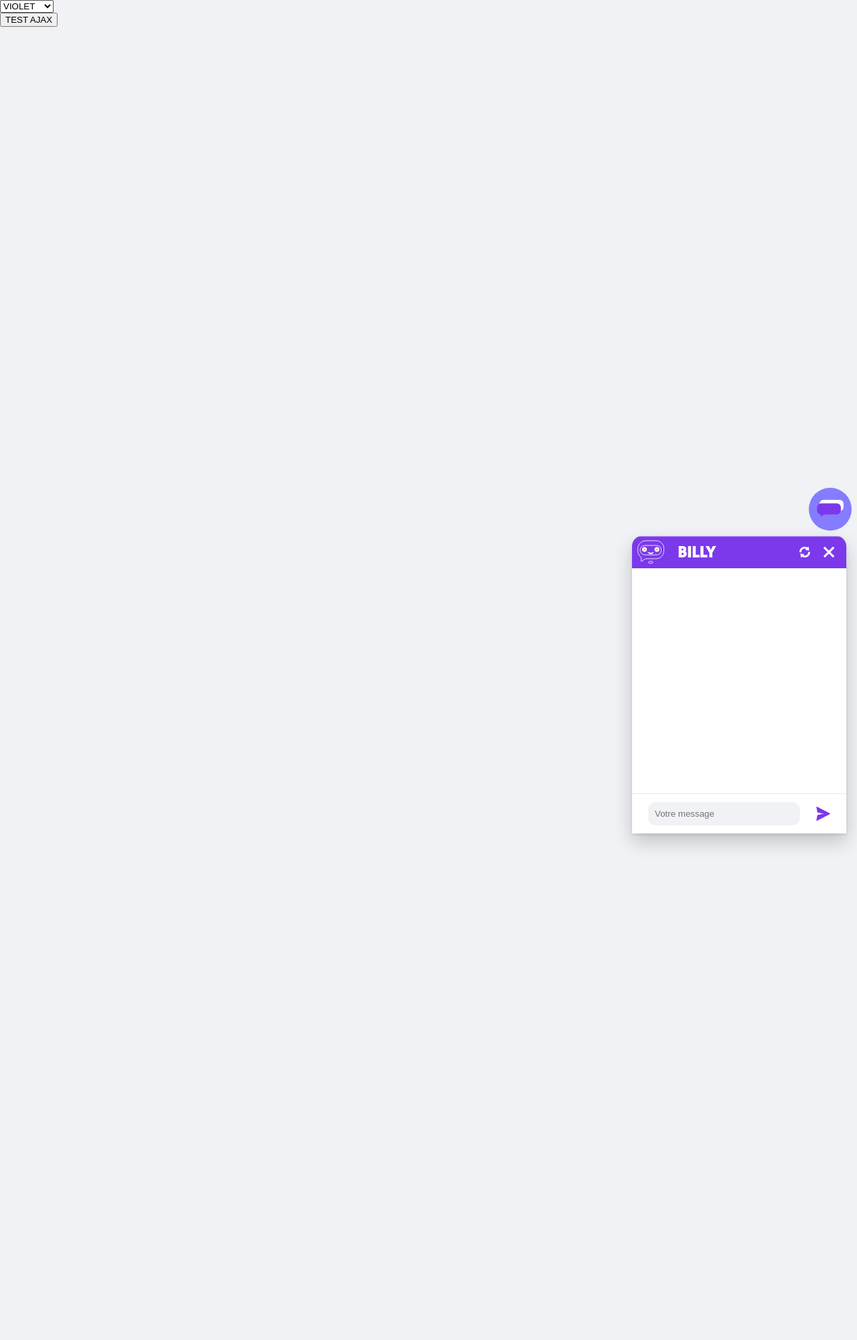
After one commit to RomainNgd/chatbot, a PHP site: template views/chatbot.php in a window 1280 px wide. The commit adds this page. Shown: the whole page at 67% size. Run offline with PHP 8.4, Linux system fonts and the light colour scheme; the template is opened without the code that fills it, so the values that code supplies are empty.

Commit message:
test admin

```diff
--- /dev/null
+++ b/views/chatbot.php
@@ -0,0 +1,160 @@
+<?php
+
+include './include/header.php';
+include './include/inc.php';
+
+$cls_chatbot = new cls_chatbot();
+?>
+
+<body>
+<navbar>
+
+</navbar>
+<div id="bulle" class="hide-bulle">
+    <div class="brand">
+        <svg xmlns="http://www.w3.org/2000/svg" viewBox="0 0 48.22 48" class="logo">
+            <defs>
+                <style>.cls-1 {
+                        fill: #fff;
+                    }
+
+                    .cls-2 {
+                        fill: #7b39eb;
+                    }
+
+                    .cls-2, .cls-3, .cls-4 {
+                        stroke: #fff;
+                        stroke-miterlimit: 10;
+                    }
+
+                    .cls-3 {
+                        fill: none;
+                    }
+
+                    .cls-4 {
+                        fill: #ffbf85;
+                        stroke-width: 2px;
+                    }</style>
+            </defs>
+            <g id="fond_icone">
+                <path class="cls-2"
+                      d="M33.65,3.72H14.88C7.11,3.72,.81,10.02,.81,17.8v4.21c0,4.82,2.43,9.08,6.13,11.61v7.38l7.73-4.93c.07,0,.15,.01,.22,.01h18.77c7.77,0,14.07-6.3,14.07-14.07v-4.21c0-7.77-6.3-14.07-14.07-14.07Z"/>
+                <ellipse class="cls-2" cx="24" cy="42.47" rx="4.19" ry="1.91"/>
+            </g>
+            <g id="Calque_2">
+                <rect class="cls-3" x="4.88" y="12.15" width="38.17" height="16.98" rx="8.49" ry="8.49"/>
+                <g>
+                    <g>
+                        <circle class="cls-4" cx="12.76" cy="19.36" r="3.32"/>
+                        <circle class="cls-4" cx="35.17" cy="19.36" r="3.32"/>
+                    </g>
+                    <path class="cls-1" d="M19.02,24.34c3.62,1.81,6.48,2.04,9.89,0-1.93,4.07-7.81,3.77-9.89,0h0Z"/>
+                </g>
+            </g>
+        </svg>
+        <h2 class="name">BILLY</h2>
+    </div>
+    Bonjour, je suis billy, un robot à votre service. <br> Posez moi une question !
+</div>
+<div class="button-animation" id="chat-button" onclick="openChat()">
+    <svg id="button-svg" class="openlogo" xmlns="http://www.w3.org/2000/svg" viewBox="0 0 272 187.03">
+        <defs>
+            <style>.cls-1 {
+                    fill: #8a2bff;
+                }
+
+                .cls-1, .cls-2 {
+                    stroke: #fff;
+                    stroke-miterlimit: 10;
+                }
+
+                .cls-2 {
+                    fill: #fff;
+                }</style>
+        </defs>
+        <g id="Calque_1-2">
+            <g>
+                <path class="cls-1"
+                      d="m229.72,115.5H100.06l-44.56,35,13.78-35c-22.98,0-41.78-18.8-41.78-41.78v-31.44C27.5,19.3,46.3.5,69.28.5h160.44c22.98,0,41.78,18.8,41.78,41.78v31.44c0,22.98-18.8,41.78-41.78,41.78Z"/>
+                <path class="cls-2"
+                      d="m202.72,150.5H73.06l-44.56,35,13.78-35c-22.98,0-41.78-18.8-41.78-41.78v-31.44c0-22.98,18.8-41.78,41.78-41.78h160.44c22.98,0,41.78,18.8,41.78,41.78v31.44c0,22.98-18.8,41.78-41.78,41.78Z"/>
+            </g>
+        </g>
+    </svg>
+</div>
+<div id="chatbox" class="close-chatbox">
+    <div id="chatbox-header">
+        <div class="brand">
+            <svg xmlns="http://www.w3.org/2000/svg" viewBox="0 0 48.22 48" class="logo">
+                <defs>
+                    <style>.cls-1 {
+                            fill: #fff;
+                        }
+
+                        .cls-2 {
+                            fill: #7b39eb;
+                        }
+
+                        .cls-2, .cls-3, .cls-4 {
+                            stroke: #fff;
+                            stroke-miterlimit: 10;
+                        }
+
+                        .cls-3 {
+                            fill: none;
+                        }
+
+                        .cls-4 {
+                            fill: #ffbf85;
+                            stroke-width: 2px;
+                        }</style>
+                </defs>
+                <g id="fond_icone">
+                    <path class="cls-2"
+                          d="M33.65,3.72H14.88C7.11,3.72,.81,10.02,.81,17.8v4.21c0,4.82,2.43,9.08,6.13,11.61v7.38l7.73-4.93c.07,0,.15,.01,.22,.01h18.77c7.77,0,14.07-6.3,14.07-14.07v-4.21c0-7.77-6.3-14.07-14.07-14.07Z"/>
+                    <ellipse class="cls-2" cx="24" cy="42.47" rx="4.19" ry="1.91"/>
+                </g>
+                <g id="Calque_2">
+                    <rect class="cls-3" x="4.88" y="12.15" width="38.17" height="16.98" rx="8.49" ry="8.49"/>
+                    <g>
+                        <g>
+                            <circle class="cls-4" cx="12.76" cy="19.36" r="3.32"/>
+                            <circle class="cls-4" cx="35.17" cy="19.36" r="3.32"/>
+                        </g>
+                        <path class="cls-1" d="M19.02,24.34c3.62,1.81,6.48,2.04,9.89,0-1.93,4.07-7.81,3.77-9.89,0h0Z"/>
+                    </g>
+                </g>
+            </svg>
+            <h2 class="name">BILLY</h2>
+        </div>
+        <div class="brand">
+            <img id="reset" class="logo" src="./assets/img/reload.png" alt="" onclick="reset()">
+            <img id="hide" class="logo" src="./assets/img/croix.png" alt="" onclick="closeChat()">
+        </div>
+    </div>
+    <div id="body-chatbox">
+        <div id="message-box">
+        </div>
+    </div>
+    <div id="footer-chatbox">
+        <input type="text" id="message" placeholder="Votre message">
+        <img onclick="sendMessage()" id="envoyer" src="./assets/img/send-message.png" alt="send button">
+        <!-- <img onclick="spreechToText()" id="micro" src="./assets/img/icons8-microphone-48.png" alt="microphone" width="10%"> -->
+    </div>
+</div>
+
+<!-- Sélection d'une palette de couleur pour le chat -->
+<select name="color" id="palette">
+    <option value="violet" selected>VIOLET</option>
+    <option value="orange">ORANGE</option>
+    <option value="vert">VERT</option>
+    <option value="bleu">BLEU</option>
+</select>
+
+<br>
+
+<button onclick="ajax()">TEST AJAX</button>
+
+<script src="./assets/js/script.js"></script>
+</body>
+</html>
```
Also changed, not shown: index.php (+51 -50 lines), src/chat/Controllers/AdminController.php (added, +30 -0 lines), src/chat/Controllers/MainController.php (added, +41 -0 lines), views/admininterface.view.php (renamed from view/admininterface.view.php), views/connexion.view.php (renamed from view/connexion.view.php).
